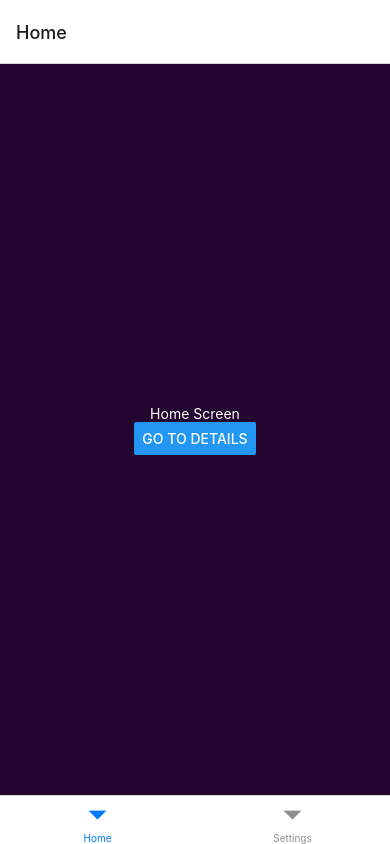
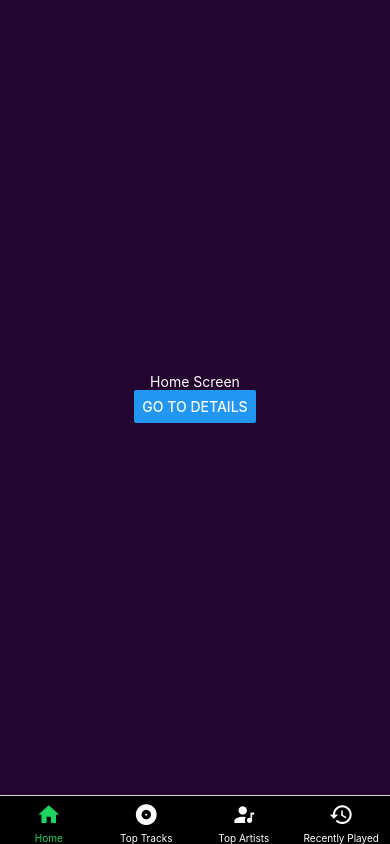
Before and after one commit to zpackattack/trendifymobile, a React Native app: screen / in a window 390 px wide. Built offline with nearby package versions, Linux system fonts and the light colour scheme.

Commit message:
Updated Navbar

```diff
--- a/App.js
+++ b/App.js
@@ -4,6 +4,7 @@ import { Button, View, Text, Pressable, StyleSheet } from 'react-native';
 import { NavigationContainer } from '@react-navigation/native';
 import { createNativeStackNavigator } from '@react-navigation/native-stack';
 import { createBottomTabNavigator } from '@react-navigation/bottom-tabs';
+import { MaterialCommunityIcons } from '@expo/vector-icons';
 import navBar from './components/BottomNav.component';
 
 
@@ -19,11 +20,25 @@ function HomeScreen({ navigation }) {
   );
 }
 
-function DetailsScreen({ navigation }) {
+function TopTracks({ navigation }) {
   return (
-    <View style={{ flex: 1, alignItems: 'center', justifyContent: 'center' }}>
-      <Text>Details Screen</Text>
+    <View style={styles.homeScreeBackground}>
+      <Text style={styles.homeTitleText}>Details Screen</Text>
       <Button
+        style = {styles.Buttons}
+        title="Go to Details... again"
+        onPress={() => navigation.navigate('Details')}
+      />
+    </View>
+  );
+}
+
+function TopArtists({ navigation }) {
+  return (
+    <View style={styles.homeScreeBackground}>
+      <Text style={styles.homeTitleText}>Details Screen</Text>
+      <Button
+        style = {styles.Buttons}
         title="Go to Details... again"
         onPress={() => navigation.navigate('Details')}
       />
@@ -33,11 +48,61 @@ function DetailsScreen({ navigation }) {
 
 const Stack = createNativeStackNavigator();
 const Tab = createBottomTabNavigator();
+
 function MyTabs() {
   return (
-    <Tab.Navigator>
-      <Tab.Screen name="Home" component={HomeScreen} />
-      <Tab.Screen name="Settings" component={DetailsScreen} />
+    <Tab.Navigator
+      initialRouteName="Home"
+      screenOptions={{
+        tabBarActiveTintColor: '#1BD760',
+        tabBarInactiveTintColor: '#fff',
+        tabBarStyle: {backgroundColor: "black"}
+      }}
+    >
+      <Tab.Screen
+        name="Home"
+        component={HomeScreen}
+        options={{
+          header: () => null,
+          tabBarLabel: 'Home',
+          tabBarIcon: ({ color, size }) => (
+            <MaterialCommunityIcons name="home" color={color} size={size} />
+          ),
+        }}
+      />
+      <Tab.Screen
+        name="TopTracks"
+        component={TopTracks}
+        options={{
+          header: () => null,
+          tabBarLabel: 'Top Tracks',
+          tabBarIcon: ({ color, size }) => (
+            <MaterialCommunityIcons name="album" color={color} size={size} />
+          ),
+        }}
+      />
+      <Tab.Screen
+        name="TopArtists"
+        component={TopArtists}
+        options={{
+          header: () => null,
+          tabBarLabel: 'Top Artists',
+          tabBarIcon: ({ color, size }) => (
+            <MaterialCommunityIcons name="account-music" color={color} size={size} />
+          ),
+        }}
+      />
+      <Tab.Screen
+        name="RecentlyPlayed"
+        component={TopArtists}
+        options={{
+          header: () => null,
+          tabBarLabel: 'Recently Played',
+          tabBarIcon: ({ color, size }) => (
+            <MaterialCommunityIcons name="history" color={color} size={size} />
+          ),
+        }}
+      />
     </Tab.Navigator>
   );
 }
@@ -75,6 +140,10 @@ const styles = StyleSheet.create({
   homeTitleText:{
     color: '#fff',
   },
+  ButtonText:{
+    textColor: '#1BD760',
+  }
+
 });
 
 /*
```
